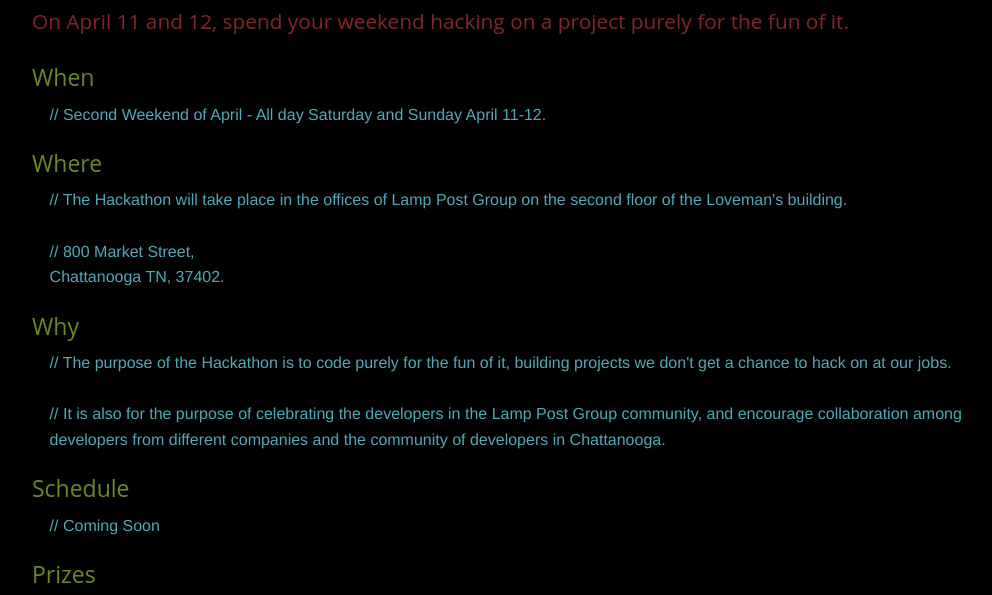
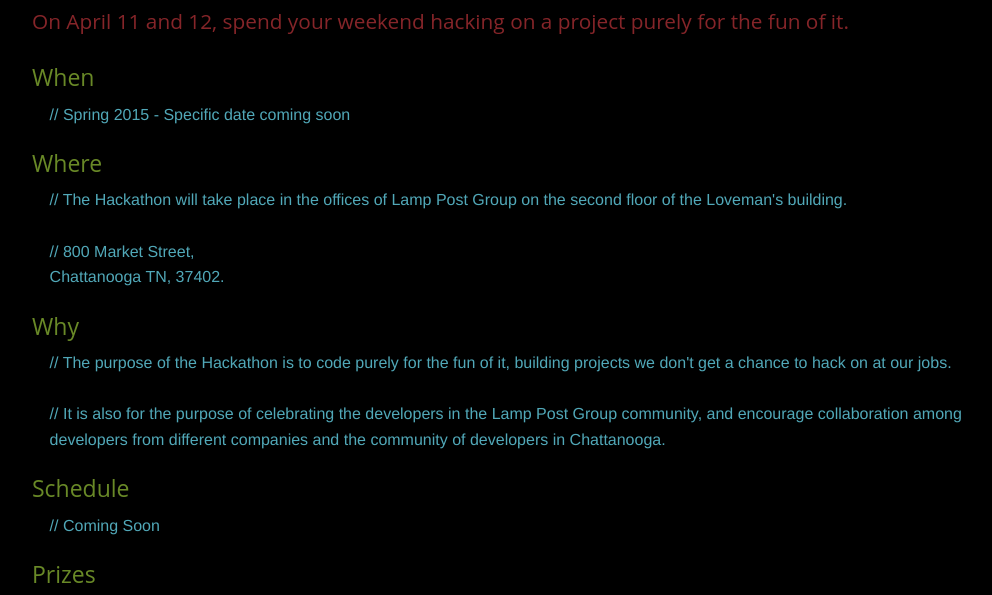
Before and after one commit to benjaminleeschnell/hackathon, a plain HTML site: page index.html in a window 1280 px wide. Shown: the part 907-1502 px from the top of the page, without its empty margins (123-1115 px from the left). Drawn offline with Linux system fonts and the light colour scheme; files whose address does not match are found by name.

Commit message:
updated content

```diff
--- a/index.html
+++ b/index.html
@@ -55,7 +55,7 @@
       <div class="row info">
         <div class="small-12 columns">
           <h4>When</h4>
-          <ul><li> // Second Weekend of April - All day Saturday and Sunday April 11-12.</li></ul>
+          <ul><li> // Spring 2015 - Specific date coming soon</li></ul>
           <h4>Where</h4>
           <ul>
             <li>// The Hackathon will take place in the offices of Lamp Post Group on the second floor of the Loveman's building.</li> <br />
```
Also changed, not shown: 7 other files.
